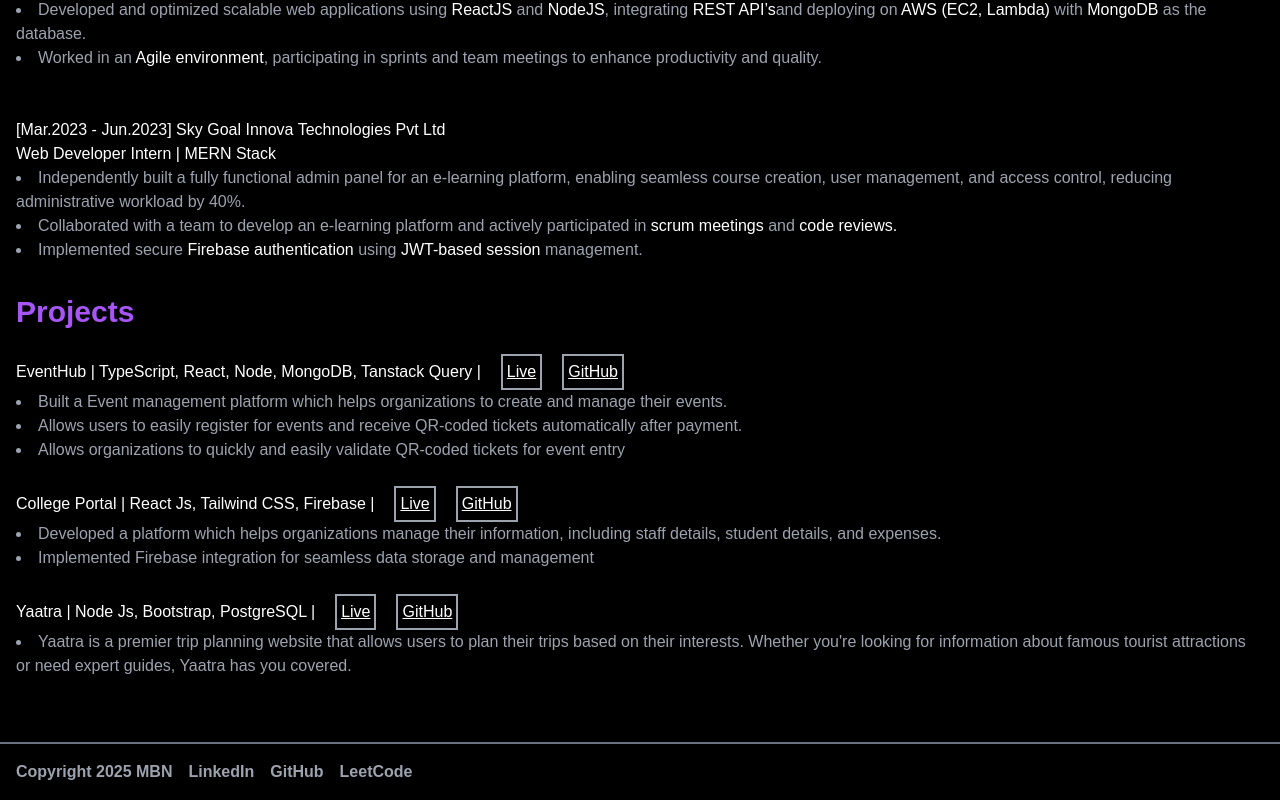
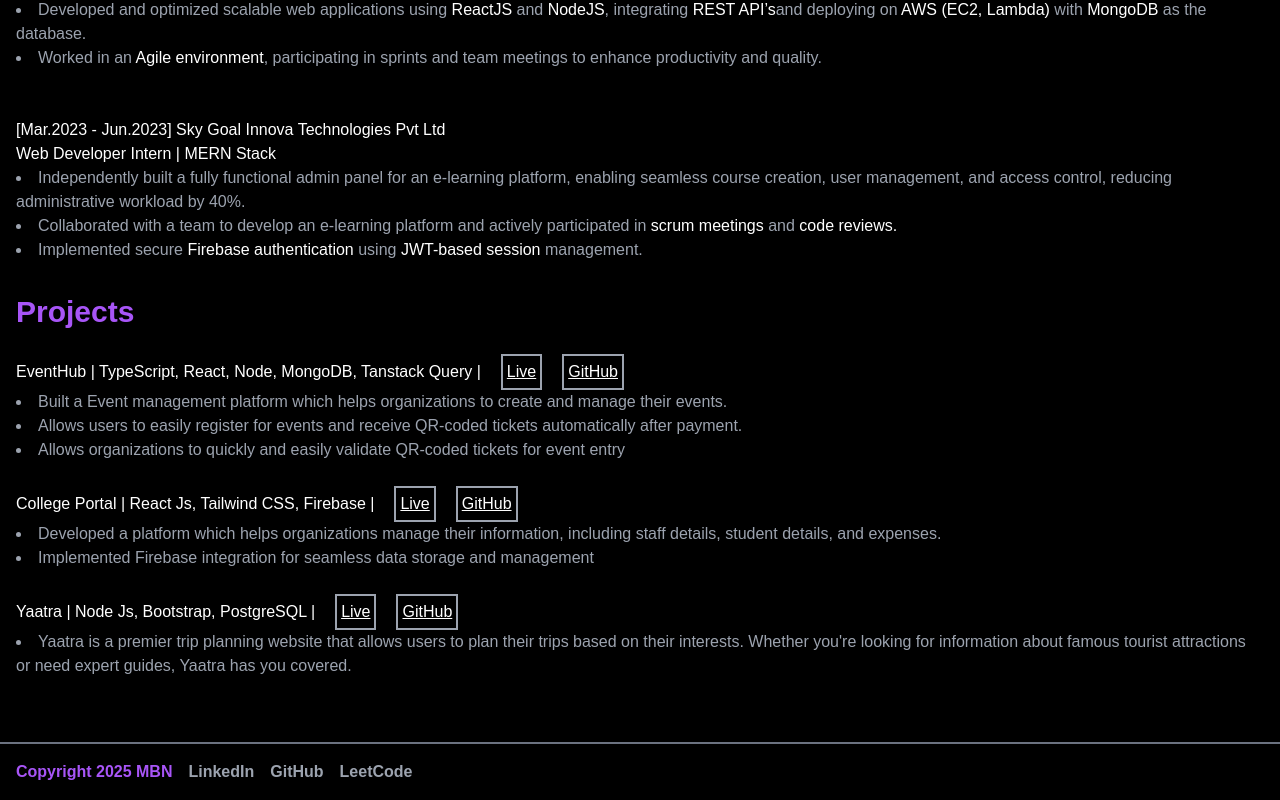
Before and after one commit to maradabhargavnaidu/Bhargav-Portfolio, a React (Create React App) app: page / in a window 1280 px wide. Shown: the part 982-1782 px from the top of the page. Built offline with nearby package versions, Linux system fonts and the light colour scheme; a web font is replaced by a local one.

Commit message:
updated footer

```diff
--- a/src/components/Footer.js
+++ b/src/components/Footer.js
@@ -3,7 +3,7 @@
 const Footer = () => {
   return (
     <div className="p-4 mt-12 font-semibold border-t-2 border-gray-500 flex gap-4 flex-col md:flex-row">
-      <div>Copyright 2025 MBN</div>
+      <div className="text-purple-500">Copyright 2025 MBN</div>
 
       <a href="https://www.linkedin.com/in/bhargav-naidu/">LinkedIn</a>
       <a href="https://github.com/maradabhargavnaidu">GitHub</a>
```
